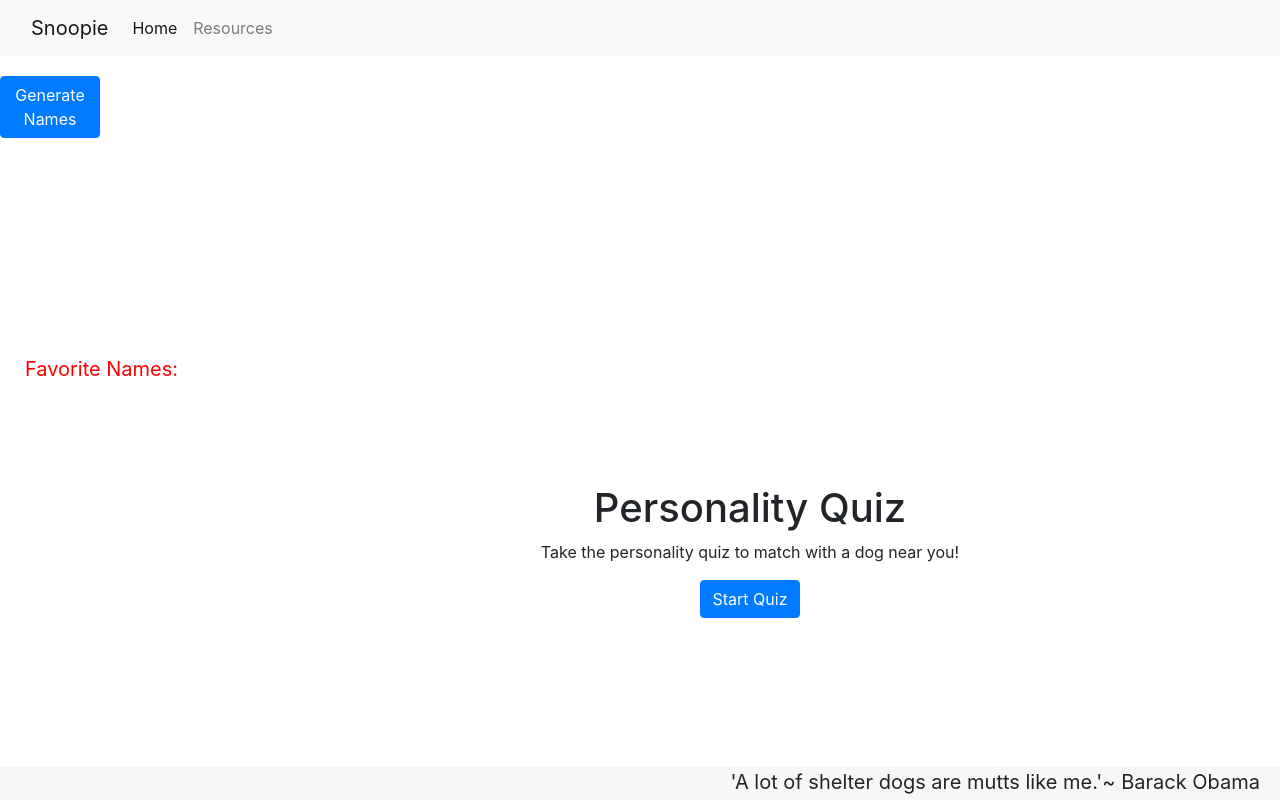
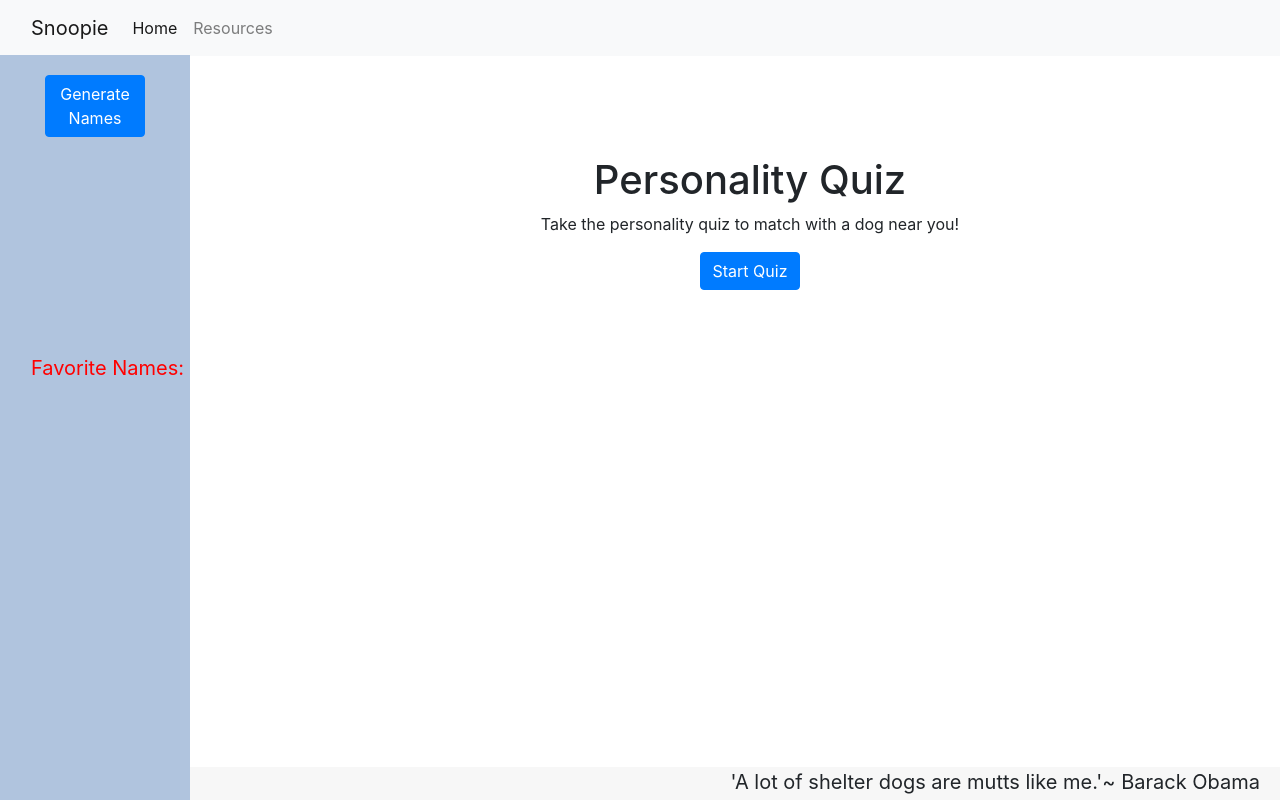
Before and after one commit to Sttorek/snoopie, a plain HTML site: page index.html in a window 1280 px wide. Drawn offline with nearby package versions, Linux system fonts and the light colour scheme; no server answers.

Commit message:
resolved css

```diff
--- a/assets/css/style.css
+++ b/assets/css/style.css
@@ -102,8 +102,6 @@ li {
   font-size: 20px;
 }
 
-<<<<<<< HEAD
-=======
 .sidenav-pg2 {
   height: 100%;
   width: 190px;
@@ -117,5 +115,3 @@ li {
   text-align: center;
 
 }
-
->>>>>>> 25f12851a9d5f08ace40ed39e41add4ae3be77c3
```
